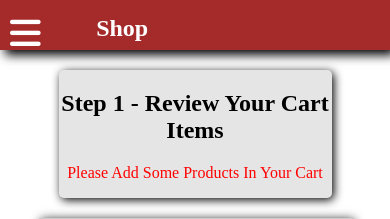
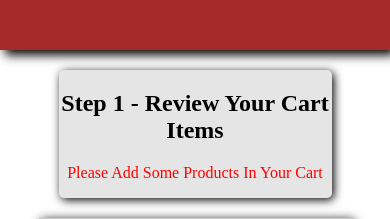
Before and after one commit to HardikSharmaone8/ecommerce-blog, a Django app: page /shop/checkout in a window 390 px wide. Shown: the top 219 px of the page. Run offline with Django 4.2, Linux system fonts and the light colour scheme; some libraries are stand-ins or nearby versions.

Commit message:
updation

```diff
--- a/shop/templates/shop/basic.html
+++ b/shop/templates/shop/basic.html
@@ -221,11 +221,6 @@
      #res_head{
       margin-left:15%;
      }
-     .fa-bars{
-      font-size:35px;
-      font-weight:bold;
-      color:white;
-          }
   }
     </style>
   </head>
@@ -233,10 +228,6 @@
   <body>
     <div id="navigation_header">
 
-      <div id="responsive_heading">
-        <h2><i class="fa-solid fa-bars"></i></h2>
-        <h2 id="res_head">Shop</h2>
-      </div>
 
       <ul id="navigation_ul">
         <li class="nav-item">
```
Also changed, not shown: blog/templates/blog/index.html (+3 -5 lines).
